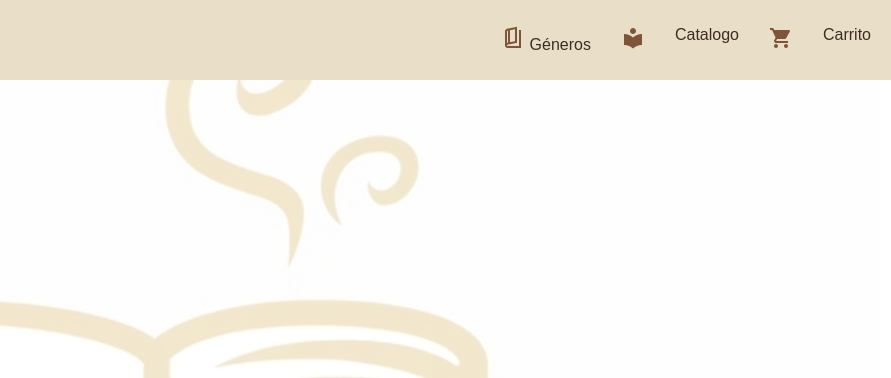
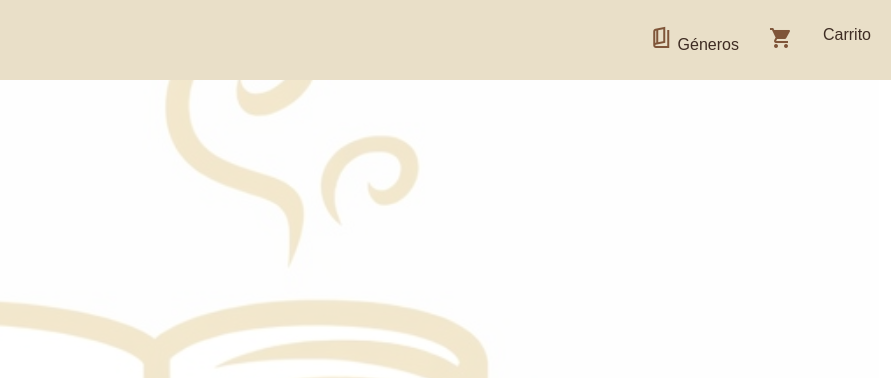
Before and after one commit to Lizvsofi/Lab-Libruarys, a website: page usuario/generos.html in a window 1280 px wide. Shown: the top 378 px of the page, 389-1280 px from the left. Drawn offline with nearby package versions, Linux system fonts and the light colour scheme.

Commit message:
Modificacion

```diff
--- a/usuario/generos.html
+++ b/usuario/generos.html
@@ -66,9 +66,6 @@
                 <li><a href="catalogo_romance.html">Romance</a></li>
             </ul>
         </li>
-        <!--Tips con su icono-->
-        <i class="material-icons" style="font-size:24px;color: #7f5539;">local_library</i>
-        <li><a href="catalogo.html" class="active">Catalogo</a></li>
         <!--Carrito con su icono-->
         <i class="material-icons" style="font-size:24px;color: #7f5539;">shopping_cart</i>
         <li><a href="carrito.html">Carrito</a></li>
```
